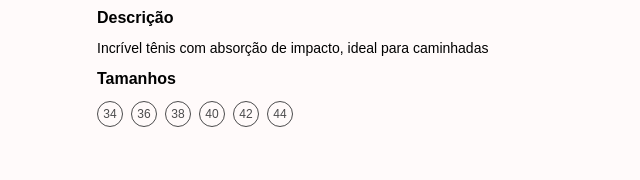
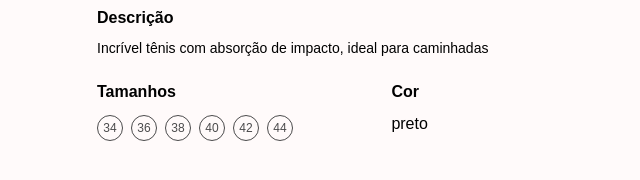
Before and after one commit to jean-campelo/projeto14-vest-store-front, a React (Create React App) app: page /view-product in a window 1280 px wide. Shown: the part 418-598 px from the top of the page, without its empty margins (319-959 px from the left). Built offline with nearby package versions, Linux system fonts and the light colour scheme.

Commit message:
Adicionando informações sobre cor do produto

```diff
--- a/src/components/ViewProduct.js
+++ b/src/components/ViewProduct.js
@@ -11,6 +11,8 @@ export default function ViewProduct() {
           <h1> {product.name} </h1>
           <h2>Descrição</h2>
           <h3> {product.description} </h3>
+
+          <ContainerSizeAndColor>
             <Sizes>
               <h2> Tamanhos </h2>
               <div>
@@ -19,6 +21,12 @@ export default function ViewProduct() {
                 ))}
               </div>
             </Sizes>
+
+            <Color>
+              <h2> Cor </h2>
+              {product.color}
+            </Color>
+          </ContainerSizeAndColor>
         </Informations>
       </Product>
     </Container>
@@ -63,6 +71,8 @@ const Informations = styled.div`
 `;
 
 const Sizes = styled.div`
+  width: 60%;
+
   div {
     display: flex;
   }
@@ -80,3 +90,11 @@ const Sizes = styled.div`
     font-size: 12px;
   }
 `;
+
+const Color = styled.div`
+  margin-left: 16px;
+`;
+
+const ContainerSizeAndColor = styled.div`
+  display: flex;
+`;
```
Lines whose indentation alone changed are shown as unchanged.
